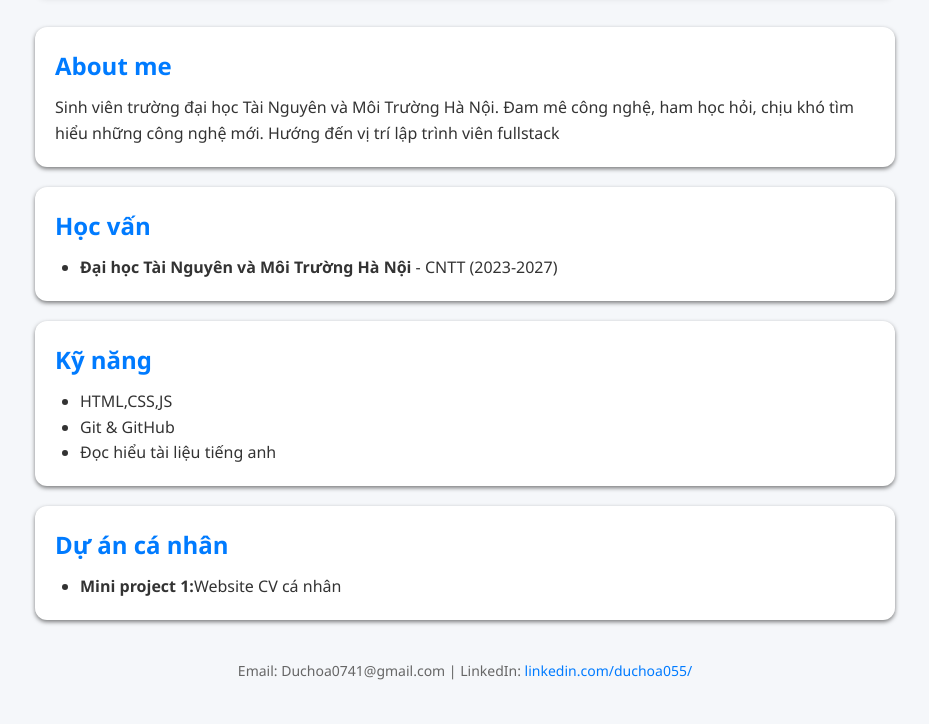
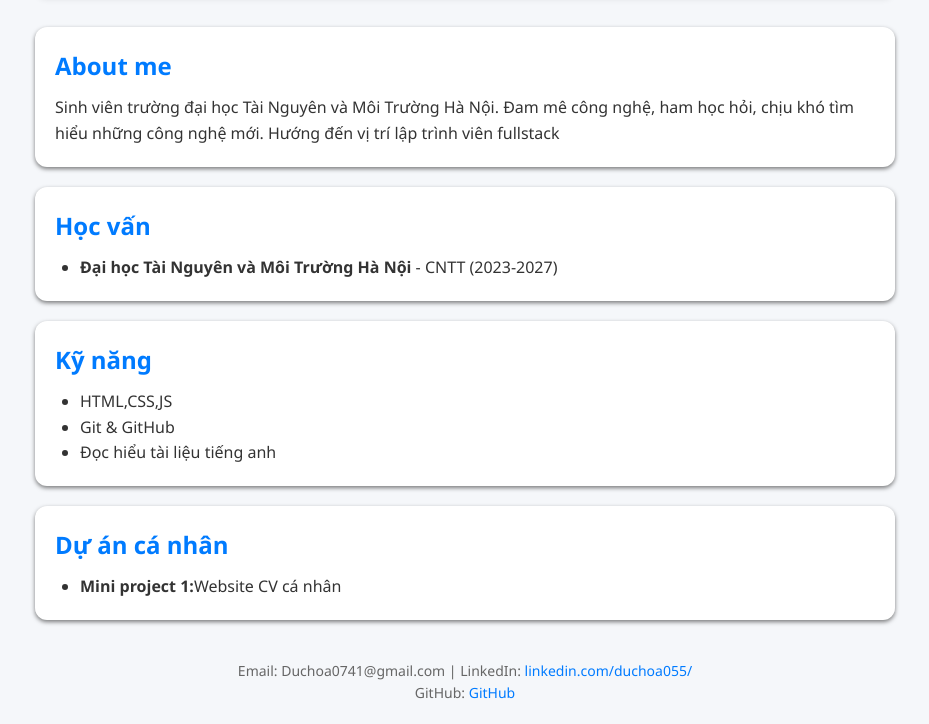
Before and after one commit to DucHoa1805/my-project, a plain HTML site: page index.html in a window 1280 px wide. Shown: the part 405-1129 px from the top of the page, without its empty margins (175-1104 px from the left). Before the commit the page ends 1107 px from the top, so only its background shows below. Drawn offline with Linux system fonts and the light colour scheme.

Commit message:
update footer

```diff
--- a/index.html
+++ b/index.html
@@ -52,6 +52,7 @@
 
     <footer>
         <p>Email: Duchoa0741@gmail.com | LinkedIn: <a href="https://www.linkedin.com/in/duchoa055/">linkedin.com/duchoa055/</a></p>
+        <p>GitHub: <a href="">GitHub</a></p>
     </footer>
 <script src="script.js"></script>
 </body>
```
